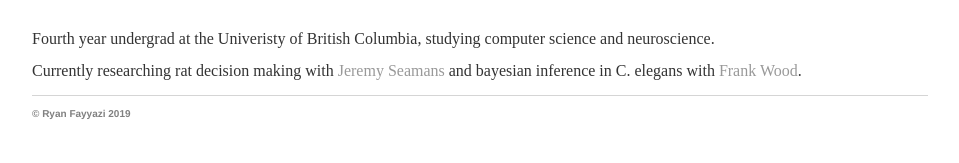
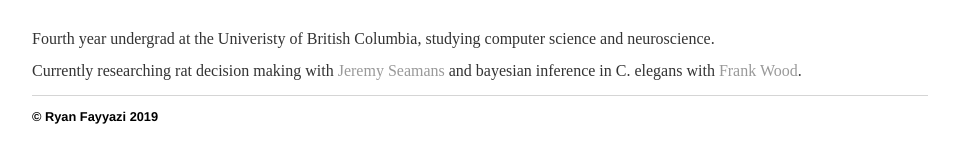
Before and after one commit to rfayyazi/rfayyazi.github.io, a Jekyll site: the page built from index.html, in a window 1280 px wide. Shown: the part 166-329 px from the top of the page, without its empty margins (160-1119 px from the left). Built offline with Jekyll 4.4.1, drawn with Linux system fonts in a browser that asks for light colours.

Commit message:
Update default.html

```diff
--- a/_layouts/default.html
+++ b/_layouts/default.html
@@ -22,7 +22,7 @@
 			<footer>
 	    		<ul>
 <!-- 	        		<li><a href="mailto:rfayyazi@gmail.com">email</a></li> -->
-				<li><p style="color:grey;font-size:10px;">&copy Ryan Fayyazi 2019 </p><li>
+				<pstyle="color:grey;font-size:10px;">&copy Ryan Fayyazi 2019</p>
 			</ul>
 			</footer>
 		</body>
```
